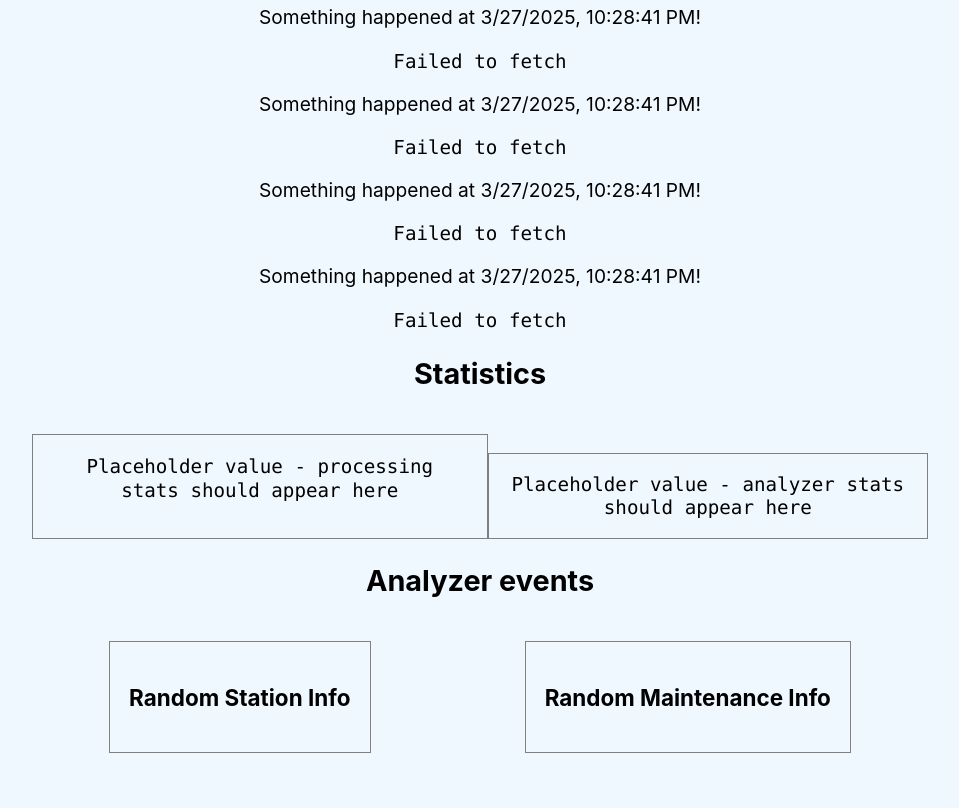
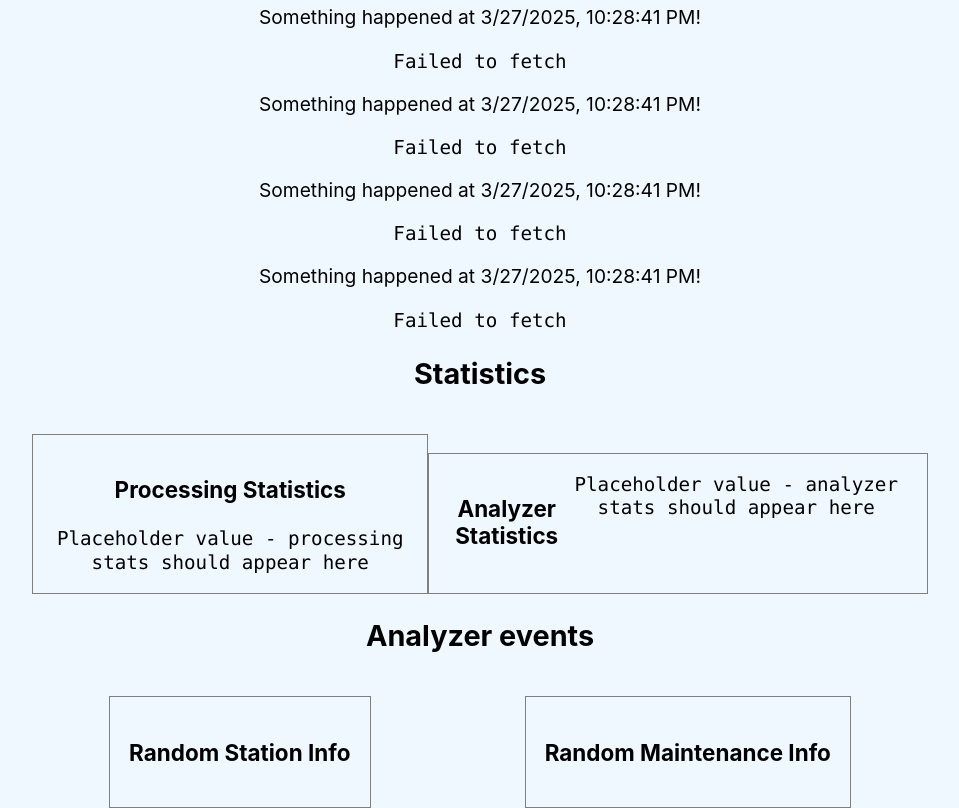
Before and after one commit to ELAWBCIT/ACIT3855Project, a plain HTML site: page dashboard/index.html in a window 1280 px wide. Shown: the part 634-1442 px from the top of the page, without its empty margins (160-1119 px from the left). Before the commit the page ends 1387 px from the top, so only its background shows below. Drawn offline with Linux system fonts and the light colour scheme; no server answers.

Commit message:
Fixed index and CSS

```diff
--- a/dashboard/index.html
+++ b/dashboard/index.html
@@ -22,9 +22,11 @@
         <h2>Statistics</h2>
         <div id="statistics">
             <div id="processing">
+                <h3>Processing Statistics</h3>
                 <code id="processing-stats">Placeholder value - processing stats should appear here</code>
             </div>
             <div id="analyzer">
+                <h3>Analyzer Statistics</h3>
                 <code id="analyzer-stats">Placeholder value - analyzer stats should appear here</code>
             </div>
         </div>
--- a/dashboard/style.css
+++ b/dashboard/style.css
@@ -1,6 +1,6 @@
 body {
+    background-color:aliceblue;
     margin: 0;
-    background-color:aliceblue;
     font-family: -apple-system, BlinkMacSystemFont, 'Segoe UI', 'Roboto', 'Oxygen',
         'Ubuntu', 'Cantarell', 'Fira Sans', 'Droid Sans', 'Helvetica Neue',
         sans-serif;
```
